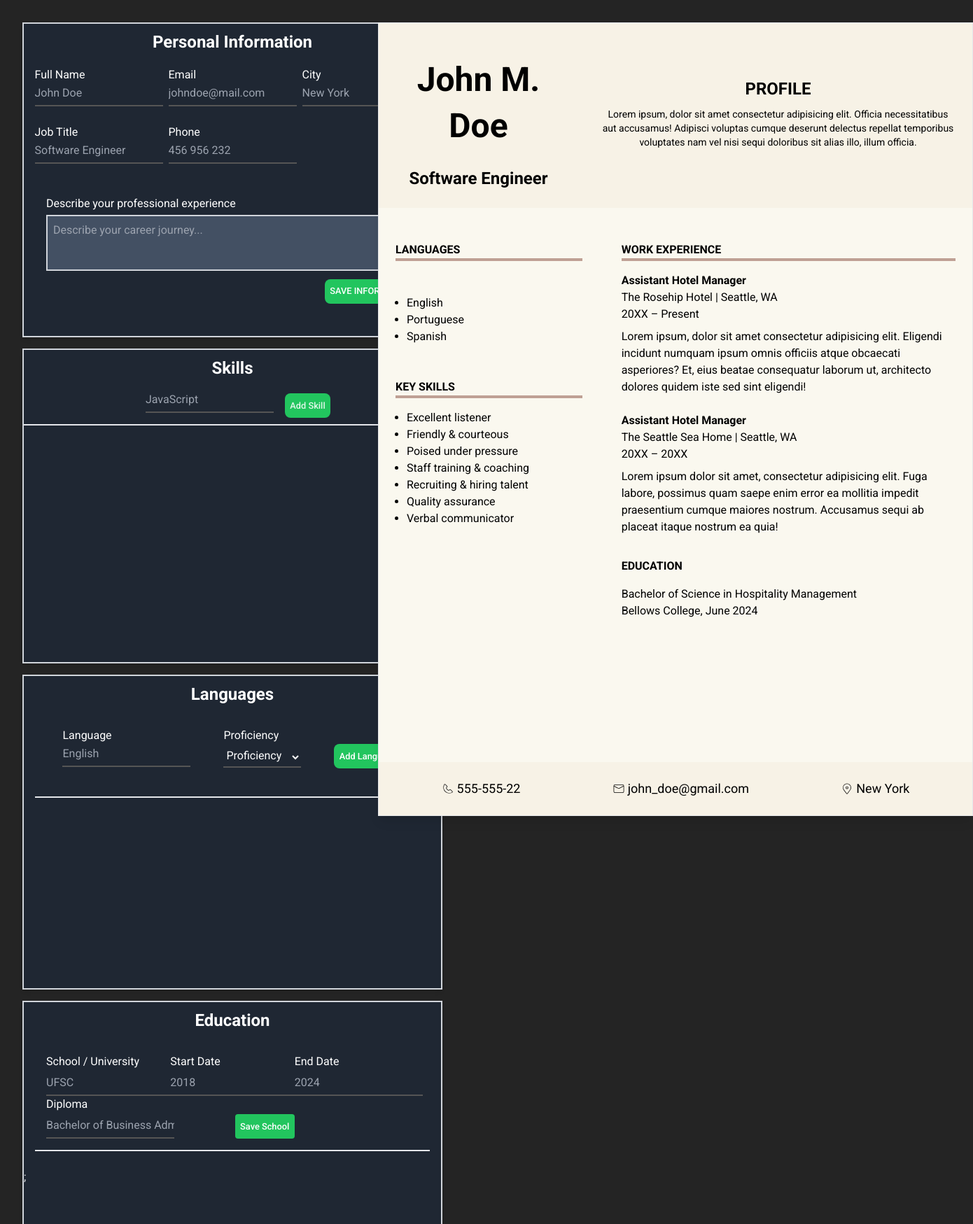
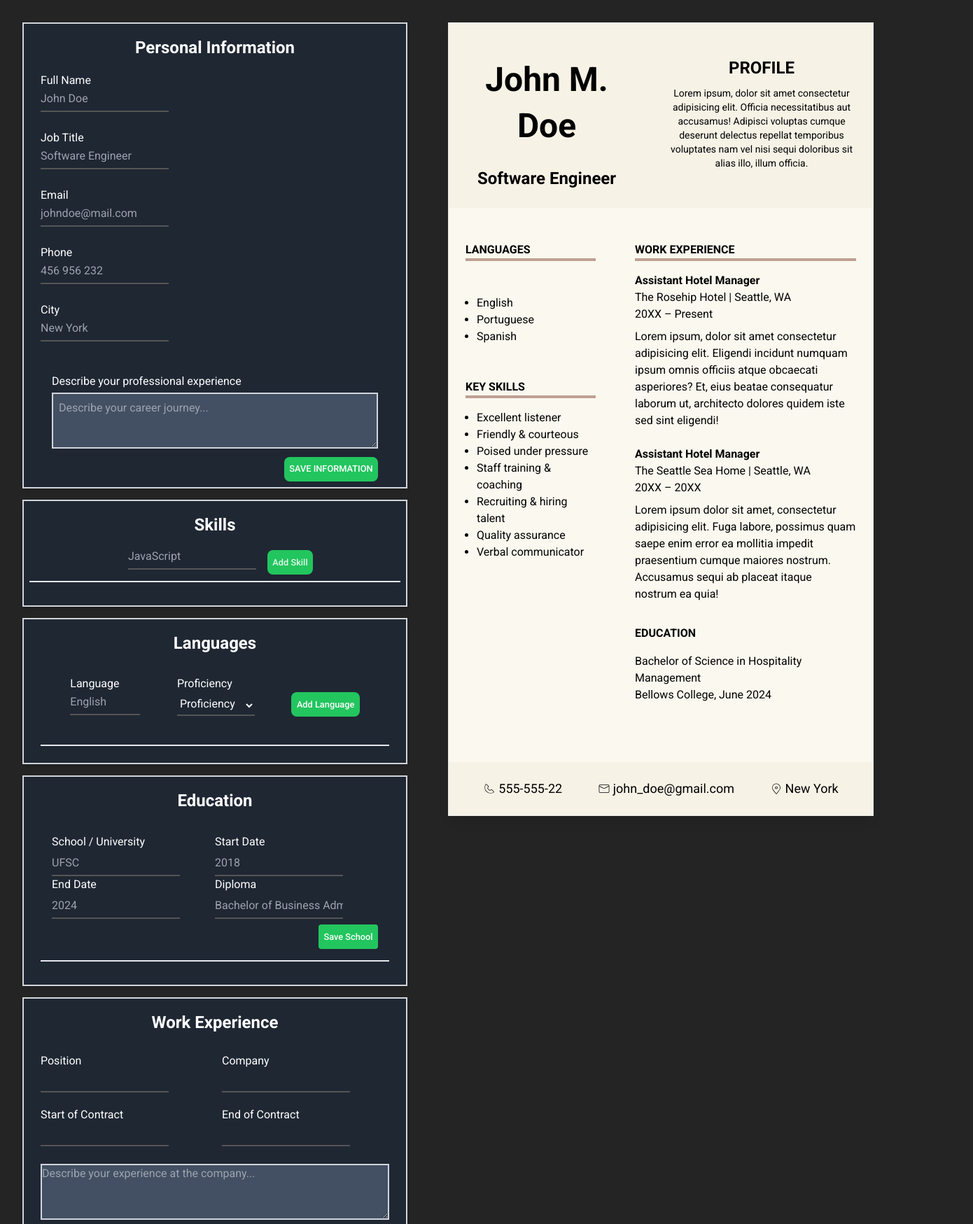
Before and after one commit to douglasmnegri/cv-application, a React (Vite) app: page / in a window 1280 px wide. Shown: the top 1749 px of the page at 70% size, 1390 px wide, since content can reach past the window. Built offline with nearby package versions, Linux system fonts and the light colour scheme.

Commit message:
style main page to fit on larger screens

```diff
--- a/src/education/Education.jsx
+++ b/src/education/Education.jsx
@@ -15,7 +15,7 @@ export default function Education({
         <h1>Education</h1>
         <div>
           <div
-            className="grid grid-cols-3 border-b-2
+            className="grid grid-cols-2 border-b-2
 
  m-4 p-4 items-end input-container"
           >
@@ -62,7 +62,6 @@ export default function Education({
             ))}
           </div>
         </div>
-        ;
       </Container>
     </>
   );
--- a/src/html_components/Container.jsx
+++ b/src/html_components/Container.jsx
@@ -1,6 +1,6 @@
 export default function Container({ children }) {
   return (
-    <div className="border-2 border-gray-300 bg-gray-800 bg-opacity-80 w-[600px] h-[450px] shadow-md">
+    <div className="border-2 border-gray-300 bg-gray-800 bg-opacity-80 md:w-[450px] xl:w-[550px] shadow-md p-2">
       {children}
     </div>
   );
--- a/src/html_components/CurriculumTemplate.jsx
+++ b/src/html_components/CurriculumTemplate.jsx
@@ -13,11 +13,11 @@ function CurriculumTemplate({
     savedData[0];
 
   return (
-    <div className="flex justify-center w-[650px]">
+    <div className="flex bg-gray-100">
       <div className="shadow-lg border border-gray-200 bg-white">
-        <div className="grid grid-rows-4">
-          <div className="bg-pale-yellow text-black p-6 row-span-1 flex justify-around items-center">
-            <div className="mr-14 w-[650px]">
+        <div className="grid grid-rows-4 h-full">
+          <div className="bg-pale-yellow text-black p-6 row-span-1 flex justify-between items-center">
+            <div className="mr-14">
               <h1 className="text-5xl font-bold text-black	leading-snug text-center">
                 {!fullName ? "John M. Doe" : fullName}
                 {/* John M. Doe */}
@@ -27,7 +27,7 @@ function CurriculumTemplate({
                 {/* Software Engineer */}
               </h2>
             </div>
-            <div className="text-sm text-center">
+            <div className="text-sm text-center w-8/12">
               <h2 className="text-black font-bold uppercase text-center">
                 Profile
               </h2>
--- a/src/languages/Languages.jsx
+++ b/src/languages/Languages.jsx
@@ -27,7 +27,7 @@ export default function Languages({
                 value={language}
                 placeholder="English"
                 onChange={onChangeLang}
-                className="block border border-gray-300"
+                className="block border border-gray-300 w-[100px]"
               />
             </label>
           </div>
--- a/src/profile_information/ProfileInfo.jsx
+++ b/src/profile_information/ProfileInfo.jsx
@@ -28,10 +28,11 @@ function PersonalDetails({
 
 export default function SignUpForm({ formData, onChange, onSave }) {
   return (
+    <>
+      <Container>
         <div>
-      <Container>
           <h1>Personal Information</h1>
-        <div className="flex justify-center m-2 p-2 gap-2">
+          <div className="grid-cols-3 m-2 p-2 gap-2">
             <div className="personal-details">
               <PersonalDetails
                 title="Full Name"
@@ -96,7 +97,8 @@ export default function SignUpForm({ formData, onChange, onSave }) {
               SAVE INFORMATION
             </button>
           </div>
+        </div>
       </Container>
-    </div>
+    </>
   );
 }
--- a/src/work_experience/WorkExperience.jsx
+++ b/src/work_experience/WorkExperience.jsx
@@ -17,7 +17,7 @@ export default function WorkExperience({
           className="flex flex-col justify-around border-b-2 p-4"
         >
           <div>
-            <div className="input-container grid grid-cols-3 gap-5">
+            <div className="input-container grid grid-cols-2 gap-5">
               {workFields.map((content, index) => (
                 <label key={index}>
                   {content.label}
```
Lines whose indentation alone changed are shown as unchanged.
